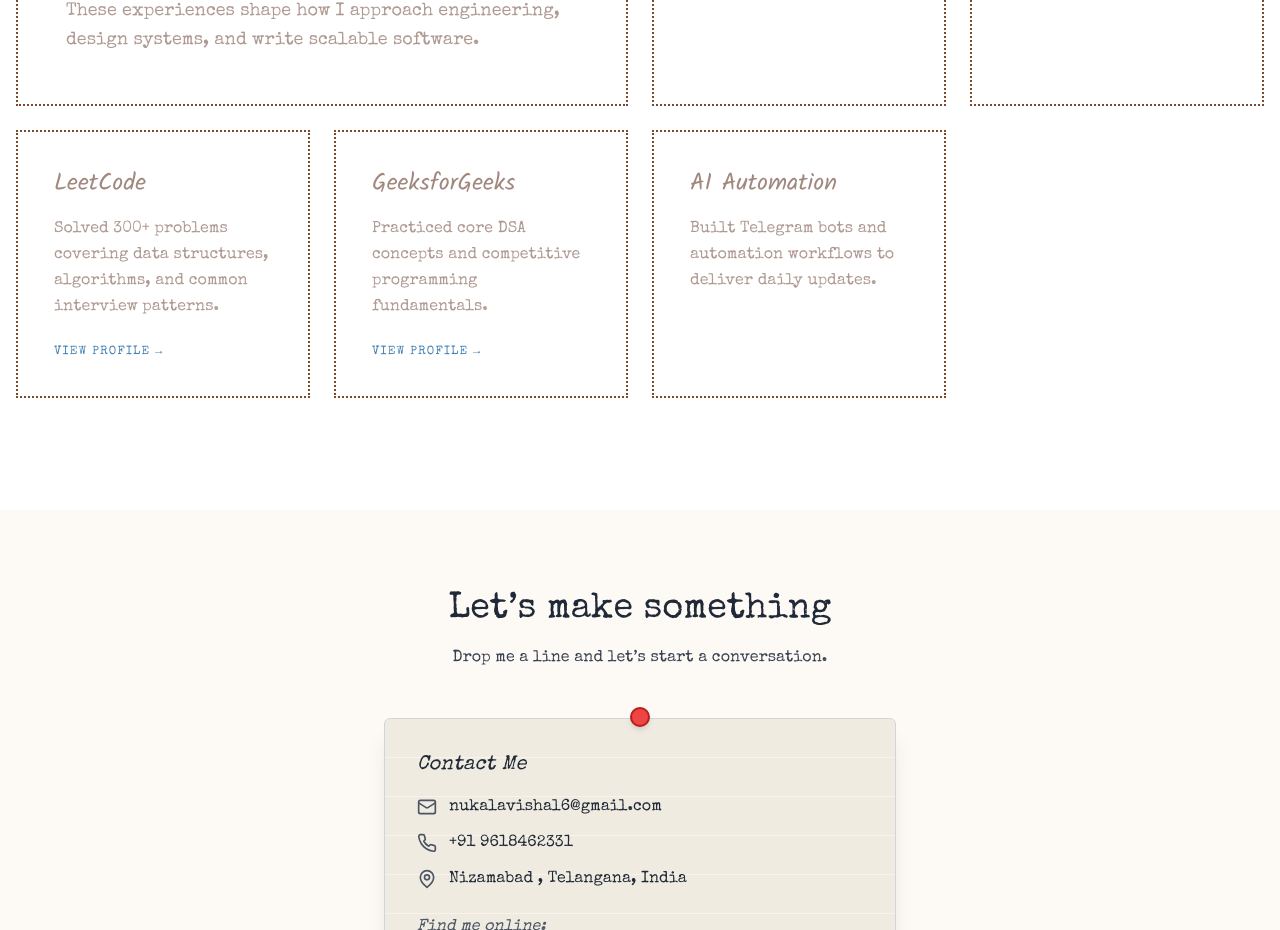
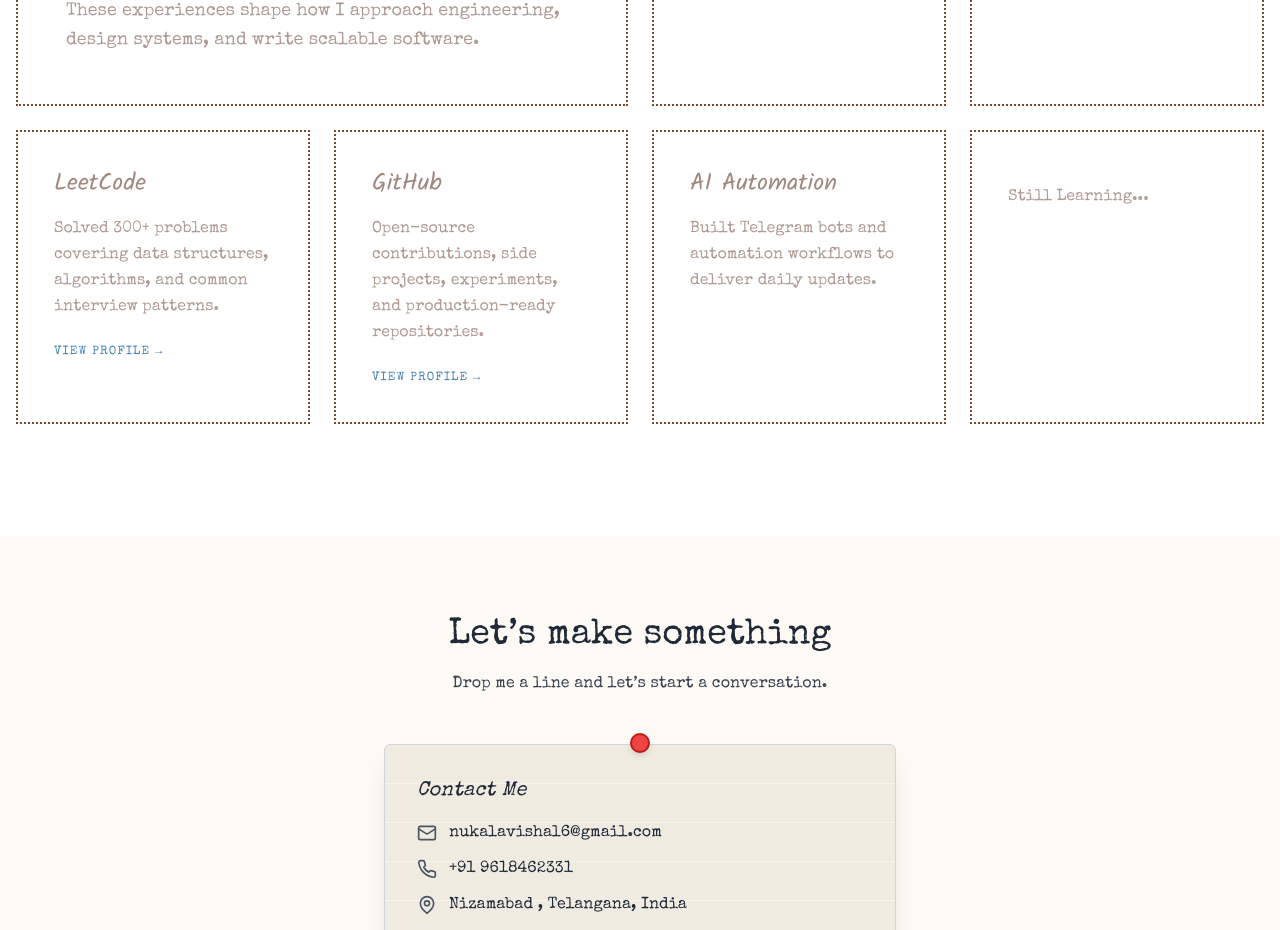
Before and after one commit to wndrthndr/portfolio, a React (Vite) app: page / in a window 1280 px wide. Shown: the part 3255-4185 px from the top of the page. Built offline with nearby package versions, Linux system fonts and the light colour scheme.

Commit message:
Update More.tsx

```diff
--- a/src/components/More.tsx
+++ b/src/components/More.tsx
@@ -50,20 +50,26 @@
       title: "LeetCode",
       content:
         "Solved 300+ problems covering data structures, algorithms, and common interview patterns.",
-      link: "https://leetcode.com/yourusername",
+      link: "https://leetcode.com/u/vishal_nukala/",
       highlight: true,
     },
     {
-      title: "GeeksforGeeks",
-      content:
-        "Practiced core DSA concepts and competitive programming fundamentals.",
-      link: "https://auth.geeksforgeeks.org/user/yourusername",
-      highlight: true,
-    },
+  title: "GitHub",
+  content:
+    "Open-source contributions, side projects, experiments, and production-ready repositories.",
+  link: "https://github.com/wndrthndr",
+  highlight: true,
+},
+
     {
       title: "AI Automation",
       content:
         "Built Telegram bots and automation workflows to deliver daily updates.",
+    },
+    {
+
+      content:
+        "Still Learning...",
     },
   ];
 
```
